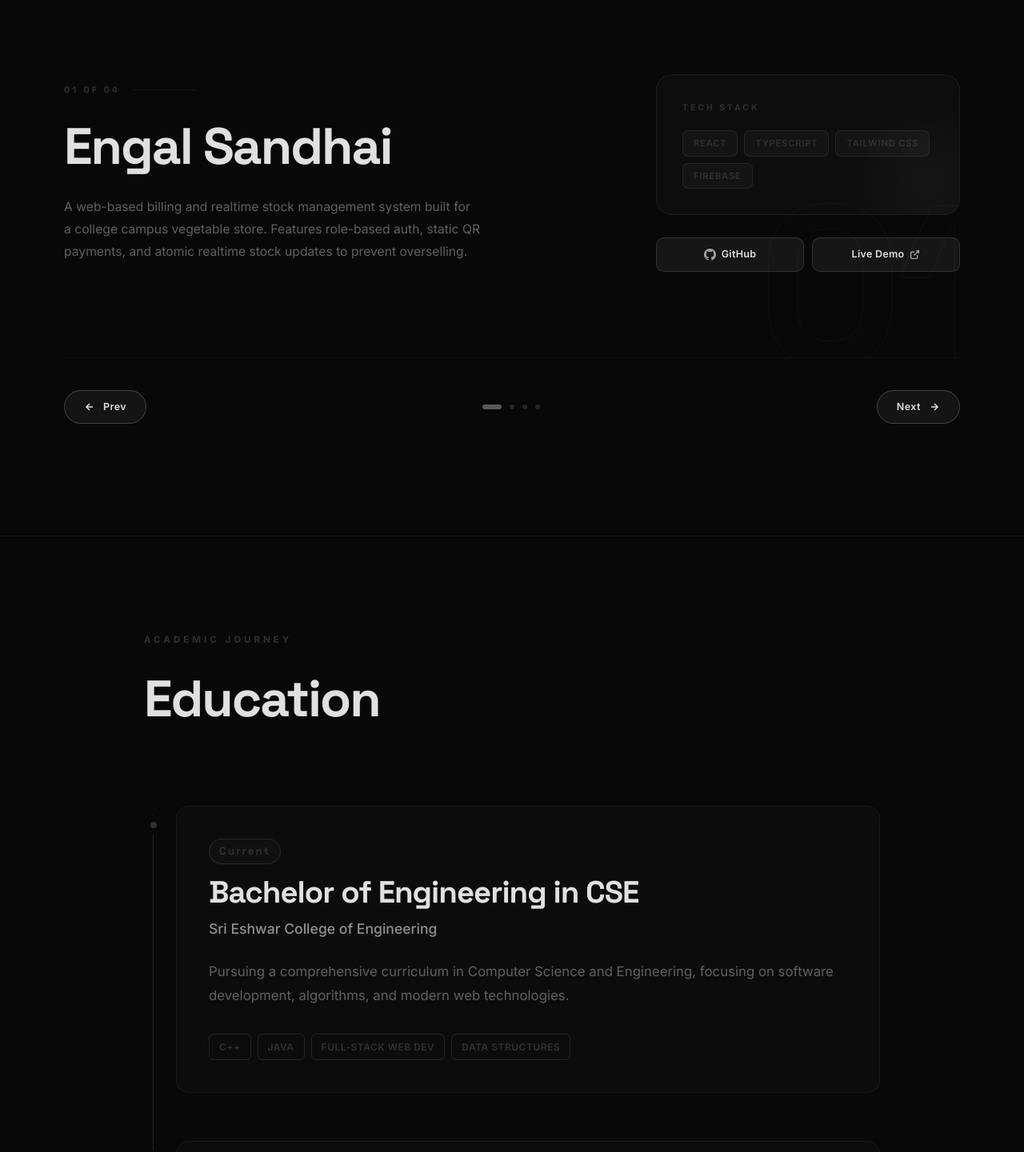
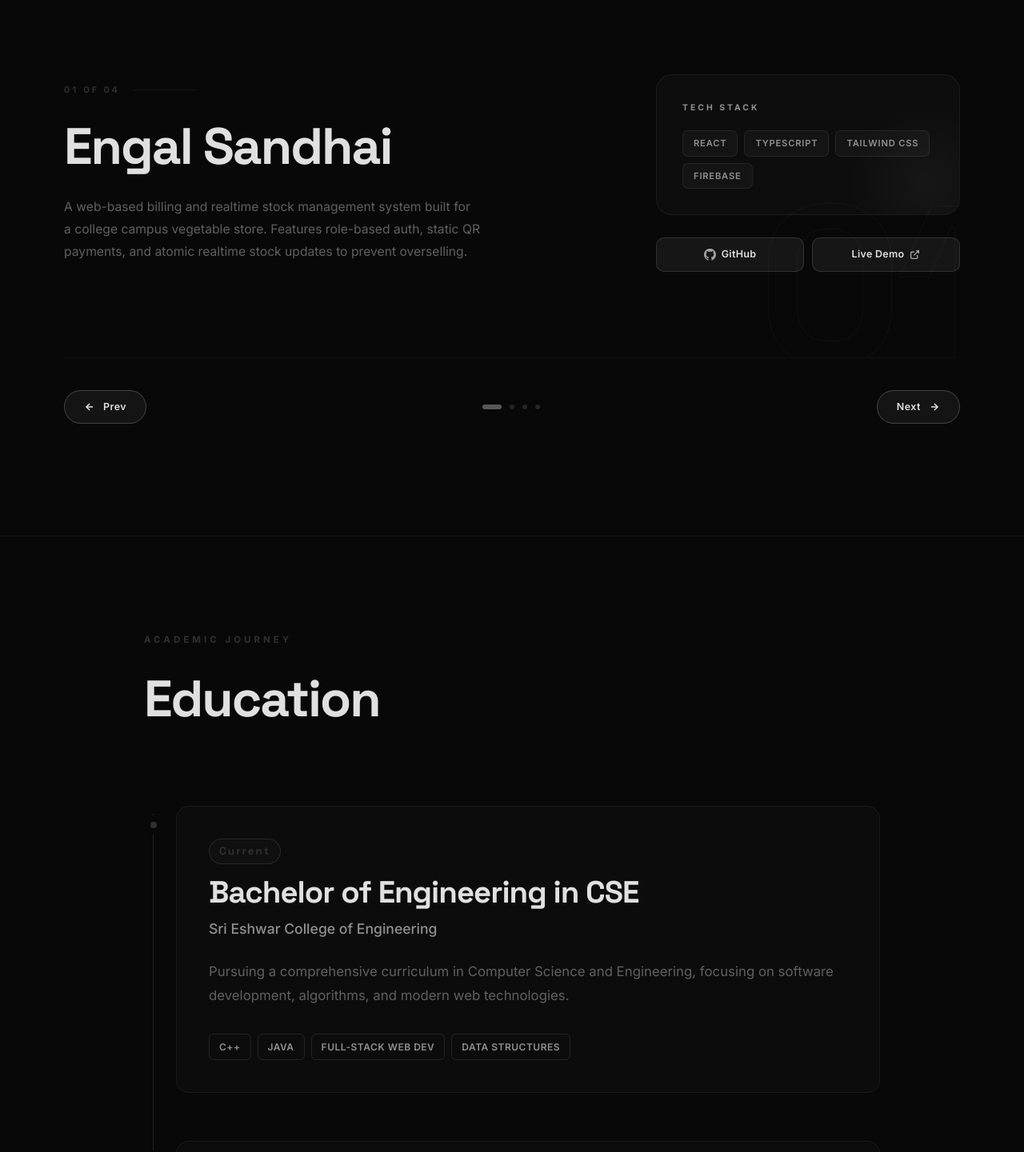
Before and after one commit to kavinkumar1603/portfolio, a Next.js app: page / in a window 1280 px wide. Shown: the part 4140-5581 px from the top of the page at 80% size. Built offline with nearby package versions, Linux system fonts and the light colour scheme.

Commit message:
feat: update color scheme in EducationSection and ProjectsSection for improved readability

```diff
--- a/app/components/EducationSection.css
+++ b/app/components/EducationSection.css
@@ -166,7 +166,7 @@
   font-weight: 600;
   letter-spacing: 0.5px;
   text-transform: uppercase;
-  color: var(--text-3);
+  color: var(--grey-lt);
   background: transparent;
   border: 1px solid rgba(255, 255, 255, 0.1);
   border-radius: 6px;
@@ -175,7 +175,7 @@
 }
 
 .edu-timeline-item:hover .edu-tag {
-  color: var(--text-2);
+  color: var(--text-1);
   border-color: rgba(255, 255, 255, 0.2);
 }
 
--- a/app/components/ProjectsSection.css
+++ b/app/components/ProjectsSection.css
@@ -191,7 +191,7 @@
   font-weight: 700;
   letter-spacing: 3px;
   text-transform: uppercase;
-  color: var(--text-3);
+  color: var(--grey-lt);
   margin-bottom: 20px;
   display: block;
 }
@@ -209,7 +209,7 @@
   font-weight: 600;
   letter-spacing: 0.8px;
   text-transform: uppercase;
-  color: var(--text-3);
+  color: var(--grey-lt);
   background: rgba(255, 255, 255, 0.03);
   border: 1px solid rgba(255, 255, 255, 0.07);
   border-radius: 7px;
@@ -218,7 +218,7 @@
 }
 
 .prj-tag:hover {
-  color: var(--grey-lt);
+  color: var(--text-1);
   border-color: rgba(255, 255, 255, 0.16);
   background: rgba(255, 255, 255, 0.05);
 }
```
